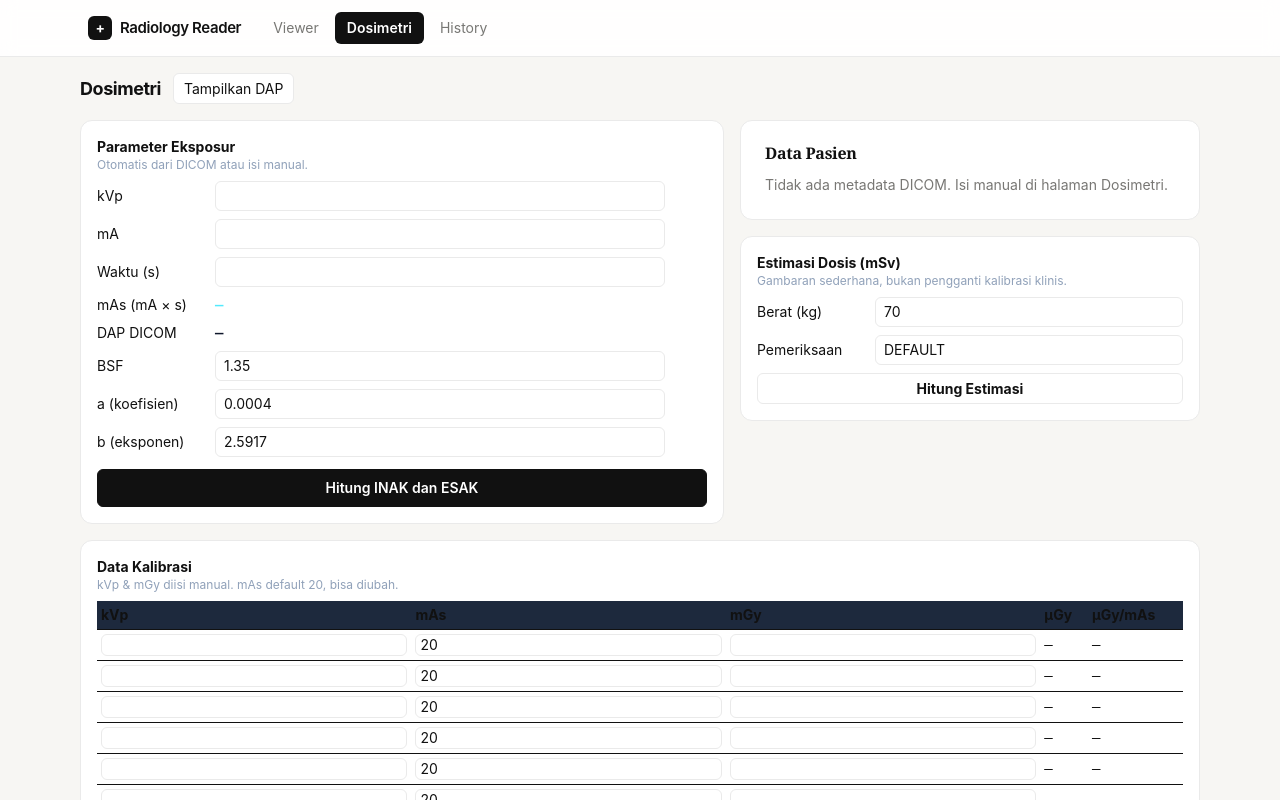
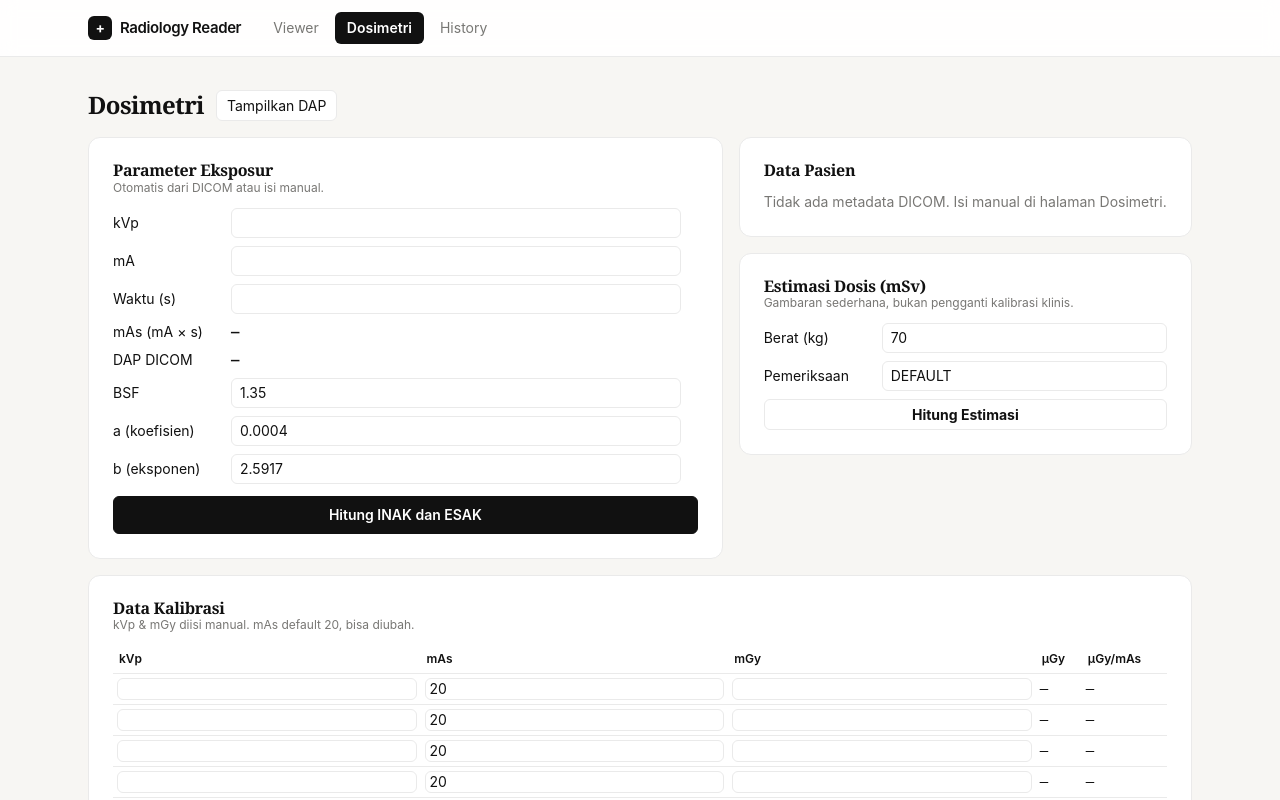
Before and after one commit to agungibr/radiology-reader-web, a SvelteKit app: page /dosimetry in a window 1280 px wide. Shown: the top 800 px of the page. Built offline with nearby package versions, Linux system fonts and the light colour scheme.

Commit message:
refactor: dosimetry forms to light theme
Pastel DRL badges, flat exposure/DAP/calibration/estimate cards,
pastel info and error states. All formulas and DICOM auto-fill
behavior unchanged.

```diff
--- a/src/components/CalibrationTable.svelte
+++ b/src/components/CalibrationTable.svelte
@@ -68,25 +68,25 @@
   }
 </script>
 
-<section class="panel p-4" aria-label="Data kalibrasi">
-  <h2 class="text-sm font-bold">Data Kalibrasi</h2>
-  <p class="mb-2 text-xs text-slate-400">
+<section class="panel p-6" aria-label="Data kalibrasi">
+  <h2 class="panel-title">Data Kalibrasi</h2>
+  <p class="mb-3 text-xs text-[#787774]">
     kVp &amp; mGy diisi manual. mAs default 20, bisa diubah.
   </p>
 
   <table class="w-full text-sm">
     <thead>
-      <tr class="bg-slate-800 text-left">
-        <th class="p-1">kVp</th>
-        <th class="p-1">mAs</th>
-        <th class="p-1">mGy</th>
-        <th class="p-1">µGy</th>
-        <th class="p-1">µGy/mAs</th>
+      <tr class="border-b border-[#EAEAEA] text-left">
+        <th class="p-1.5 text-xs font-semibold">kVp</th>
+        <th class="p-1.5 text-xs font-semibold">mAs</th>
+        <th class="p-1.5 text-xs font-semibold">mGy</th>
+        <th class="p-1.5 text-xs font-semibold">µGy</th>
+        <th class="p-1.5 text-xs font-semibold">µGy/mAs</th>
       </tr>
     </thead>
     <tbody>
       {#each rows as r, i (i)}
-        <tr class="border-t">
+        <tr class="border-b border-[#EAEAEA] last:border-0">
           <td class="p-1"
             ><input
               class="w-full border px-1"
@@ -128,12 +128,14 @@
   </div>
 
   {#if formula}
-    <p class="mt-2 rounded bg-slate-950 p-2 text-center font-mono font-bold text-cyan-100">
+    <p
+      class="mt-2 rounded-[6px] border border-[#EAEAEA] bg-[#F7F6F3] p-2 text-center font-mono font-bold text-[#111111]"
+    >
       {formula}
     </p>
-    <p class="text-center text-xs text-slate-400">{r2text} — koefisien a dan b diperbarui</p>
+    <p class="text-center text-xs text-[#787774]">{r2text} — koefisien a dan b diperbarui</p>
   {/if}
   {#if error}
-    <p role="alert" class="mt-2 text-sm text-red-300">{error}</p>
+    <p role="alert" class="mt-2 text-sm text-[#9F2F2D]">{error}</p>
   {/if}
 </section>
--- a/src/components/DoseEstimateCard.svelte
+++ b/src/components/DoseEstimateCard.svelte
@@ -41,9 +41,9 @@
   }
 </script>
 
-<section class="panel p-4" aria-label="Estimasi dosis">
-  <h2 class="text-sm font-bold">Estimasi Dosis (mSv)</h2>
-  <p class="mb-2 text-xs text-slate-400">Gambaran sederhana, bukan pengganti kalibrasi klinis.</p>
+<section class="panel p-6" aria-label="Estimasi dosis">
+  <h2 class="panel-title">Estimasi Dosis (mSv)</h2>
+  <p class="mb-3 text-xs text-[#787774]">Gambaran sederhana, bukan pengganti kalibrasi klinis.</p>
 
   <div class="grid grid-cols-[110px_1fr] items-center gap-2 text-sm">
     <label for="est-bb">Berat (kg)</label>
@@ -65,6 +65,6 @@
 
   {#if dose !== null}
     <p class="mt-2 font-mono text-2xl font-bold">{dose.toFixed(2)} mSv</p>
-    <p class="text-xs text-slate-400">{compare}</p>
+    <p class="text-xs text-[#787774]">{compare}</p>
   {/if}
 </section>
--- a/src/components/DrlBadge.svelte
+++ b/src/components/DrlBadge.svelte
@@ -5,15 +5,17 @@
 
   const color = $derived(
     status === 'above'
-      ? 'bg-red-950 text-red-300 border-red-800'
+      ? 'bg-[#FDEBEC] text-[#9F2F2D] border-[#FDEBEC]'
       : status === 'equal'
-        ? 'bg-amber-950 text-amber-300 border-amber-800'
+        ? 'bg-[#FBF3DB] text-[#956400] border-[#FBF3DB]'
         : status === 'below'
-          ? 'bg-emerald-950 text-emerald-300 border-emerald-800'
-          : 'bg-slate-800 text-slate-400 border-slate-700'
+          ? 'bg-[#EDF3EC] text-[#346538] border-[#EDF3EC]'
+          : 'bg-[#F7F6F3] text-[#787774] border-[#EAEAEA]'
   );
 </script>
 
-<span class={`inline-block border px-2 py-0.5 text-xs font-bold ${color}`}>
+<span
+  class={`inline-block rounded-full border px-2.5 py-0.5 text-xs font-semibold tracking-wide uppercase ${color}`}
+>
   {status ? statusLabel(status) : '—'}
 </span>
--- a/src/components/ExposureForm.svelte
+++ b/src/components/ExposureForm.svelte
@@ -88,18 +88,18 @@
   }
 </script>
 
-<section class="panel p-4" aria-label="Parameter eksposur">
-  <h2 class="text-sm font-bold">Parameter Eksposur</h2>
-  <p class="mb-2 text-xs text-slate-400">Otomatis dari DICOM atau isi manual.</p>
+<section class="panel p-6" aria-label="Parameter eksposur">
+  <h2 class="panel-title">Parameter Eksposur</h2>
+  <p class="mb-3 text-xs text-[#787774]">Otomatis dari DICOM atau isi manual.</p>
 
   <div class="grid max-w-xl grid-cols-[110px_1fr_auto] items-center gap-2 text-sm">
     <label for="kvp">kVp</label>
     <input id="kvp" type="number" class="border px-2 py-1" bind:value={kvp} min="0" step="0.1" />
-    <span class="text-xs text-emerald-400">{meta?.kvp != null ? 'DICOM' : ''}</span>
+    <span class="text-xs font-semibold text-[#346538]">{meta?.kvp != null ? 'DICOM' : ''}</span>
 
     <label for="ma">mA</label>
     <input id="ma" type="number" class="border px-2 py-1" bind:value={ma} min="0" step="0.01" />
-    <span class="text-xs text-emerald-400">{meta?.ma != null ? 'DICOM' : ''}</span>
+    <span class="text-xs font-semibold text-[#346538]">{meta?.ma != null ? 'DICOM' : ''}</span>
 
     <label for="time">Waktu (s)</label>
     <input
@@ -110,16 +110,18 @@
       min="0"
       step="0.0001"
     />
-    <span class="text-xs text-emerald-400">{meta?.exposureTimeS != null ? 'DICOM' : ''}</span>
+    <span class="text-xs font-semibold text-[#346538]"
+      >{meta?.exposureTimeS != null ? 'DICOM' : ''}</span
+    >
 
     <span>mAs (mA × s)</span>
-    <span class="tnum font-mono font-bold text-cyan-300"
+    <span class="tnum font-mono font-bold text-[#111111]"
       >{mas !== null ? `${mas.toFixed(4)} mAs` : '—'}</span
     >
     <span></span>
 
     <span>DAP DICOM</span>
-    <span class="tnum font-mono font-bold text-slate-900">
+    <span class="tnum font-mono font-bold text-[#111111]">
       {dap !== null ? `${dap.toFixed(4)} mGy·cm²` : '—'}
     </span>
     <span></span>
@@ -169,49 +171,49 @@
   </button>
 
   {#if result}
-    <div class="mt-3 border-t pt-2">
-      <p class="text-xs text-slate-400">INAK (Incident Air Kerma)</p>
+    <div class="mt-3 border-t border-[#EAEAEA] pt-3">
+      <p class="text-xs text-[#787774]">INAK (Incident Air Kerma)</p>
       <p class="tnum font-mono text-xl font-bold">{result.inak.toFixed(6)} mGy</p>
-      <p class="mt-1 text-xs text-slate-400">ESAK (Entrance Surface Air Kerma)</p>
-      <p class="tnum font-mono text-2xl font-bold text-cyan-300">{result.esak.toFixed(6)} mGy</p>
+      <p class="mt-1 text-xs text-[#787774]">ESAK (Entrance Surface Air Kerma)</p>
+      <p class="tnum font-mono text-2xl font-bold">{result.esak.toFixed(6)} mGy</p>
     </div>
   {/if}
 
   {#if drl}
-    <div class="mt-3 border-t pt-2 text-sm">
-      <p class="font-bold">
+    <div class="mt-3 border-t border-[#EAEAEA] pt-3 text-sm">
+      <p class="font-semibold">
         DRL Assessment — {drl.examination || '?'} ({drl.metric.toUpperCase() || '?'})
       </p>
       {#if drl.matched}
-        <p class="text-xs text-slate-400">View: {drl.view} | Kelompok: {drl.ageGroupLabel}</p>
+        <p class="text-xs text-[#787774]">View: {drl.view} | Kelompok: {drl.ageGroupLabel}</p>
         {#if drl.metric === 'inak_esak'}
           <div class="mt-1 flex items-center gap-2">
-            <span class="w-12 font-bold">INAK</span>
+            <span class="w-12 font-semibold">INAK</span>
             <span class="font-mono">{result?.inak.toFixed(6)} mGy</span>
-            <span class="text-xs text-slate-400">/ DRL {drl.drlInak} mGy</span>
+            <span class="text-xs text-[#787774]">/ DRL {drl.drlInak} mGy</span>
             <DrlBadge status={drl.inakStatus ?? ''} />
           </div>
           <div class="mt-1 flex items-center gap-2">
-            <span class="w-12 font-bold">ESAK</span>
+            <span class="w-12 font-semibold">ESAK</span>
             <span class="font-mono">{result?.esak.toFixed(6)} mGy</span>
-            <span class="text-xs text-slate-400">/ DRL {drl.drlEsak} mGy</span>
+            <span class="text-xs text-[#787774]">/ DRL {drl.drlEsak} mGy</span>
             <DrlBadge status={drl.esakStatus ?? ''} />
           </div>
         {:else}
           <div class="mt-1 flex items-center gap-2">
-            <span class="w-12 font-bold">DAP</span>
+            <span class="w-12 font-semibold">DAP</span>
             <span class="font-mono">{dap !== null ? `${dap.toFixed(4)} mGy·cm²` : '—'}</span>
-            <span class="text-xs text-slate-400">/ DRL {drl.drlDap} mGy·cm²</span>
+            <span class="text-xs text-[#787774]">/ DRL {drl.drlDap} mGy·cm²</span>
             <DrlBadge status={drl.dapStatus ?? ''} />
           </div>
         {/if}
       {:else}
-        <p class="text-xs text-slate-400 italic">{drl.message}</p>
+        <p class="text-xs text-[#787774] italic">{drl.message}</p>
       {/if}
     </div>
   {/if}
 
   {#if notice}
-    <p role="alert" class="mt-2 text-sm text-red-300">{notice}</p>
+    <p role="alert" class="mt-2 text-sm text-[#9F2F2D]">{notice}</p>
   {/if}
 </section>
--- a/src/routes/dosimetry/+page.svelte
+++ b/src/routes/dosimetry/+page.svelte
@@ -17,9 +17,9 @@
   let showDap = $state(false);
 </script>
 
-<div class="mx-auto max-w-7xl p-4">
+<div class="mx-auto max-w-6xl px-6 py-8">
   <div class="flex flex-wrap items-center gap-3">
-    <h1 class="text-lg font-bold tracking-tight">Dosimetri</h1>
+    <h1 class="font-serif text-2xl font-semibold tracking-tight">Dosimetri</h1>
     <button
       type="button"
       class="toolbtn"
@@ -29,7 +29,7 @@
       {showDap ? 'Sembunyikan DAP' : 'Tampilkan DAP'}
     </button>
     {#if file}
-      <span class="tnum ml-auto hidden font-mono text-xs text-slate-400 sm:inline">
+      <span class="tnum ml-auto hidden font-mono text-xs text-[#787774] sm:inline">
         {file.name}
       </span>
     {/if}
@@ -59,7 +59,7 @@
   {/key}
 
   {#if !file}
-    <p class="panel mt-4 border-amber-800 bg-amber-950 p-3 text-sm text-amber-200">
+    <p class="panel mt-4 border-[#EAEAEA] bg-[#FBF3DB] p-4 text-sm text-[#956400]">
       Belum ada file aktif. Buka gambar dulu di halaman Viewer agar parameter terisi otomatis — atau
       isi semua manual di atas.
     </p>
```
Also changed, not shown: src/components/DapForm.svelte (+16 -16 lines).
